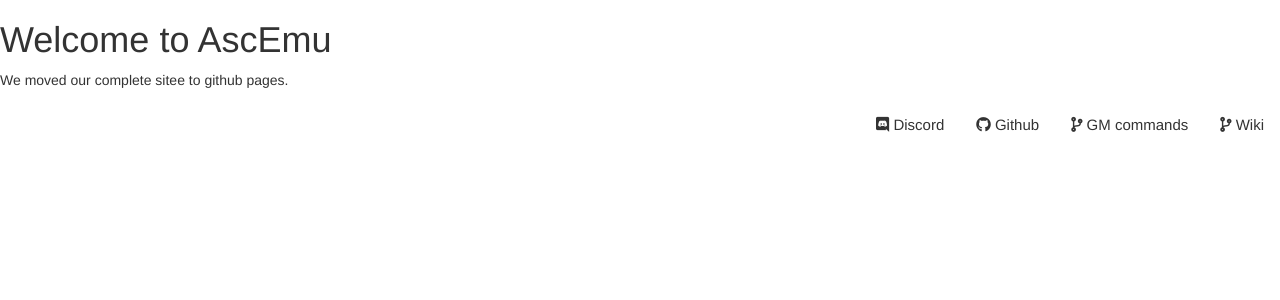
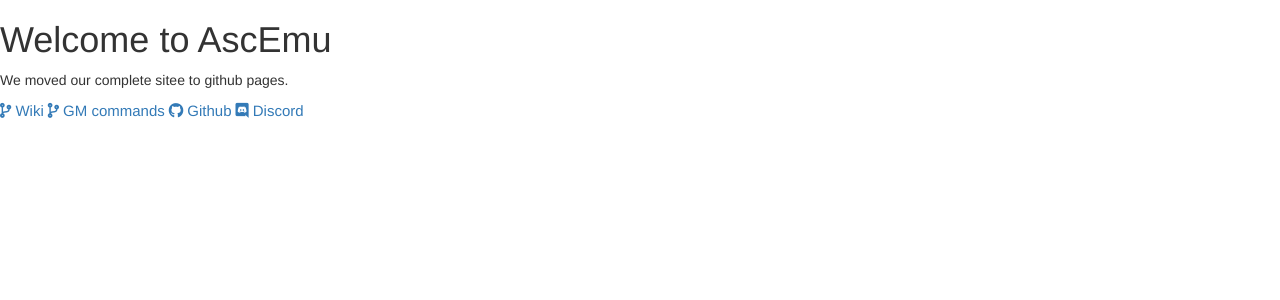
Before and after one commit to schnek/AEsite, a Jekyll site: the page built from index.md, in a window 1280 px wide. Shown: the top 300 px of the page. Built offline with Jekyll 4.4.1, drawn with Linux system fonts in a browser that asks for light colours; nearby versions of some CDN libraries; a script that is not in the unit is left out.

Commit message:
Update default.html

```diff
--- a/_layouts/default.html
+++ b/_layouts/default.html
@@ -18,11 +18,6 @@
 
     <style>
         .topnav a {
-          float: right;
-          color: #333;
-          text-align: center;
-          padding: 14px 16px;
-          text-decoration: none;
           font-size: 15px;
         }
     </style>
@@ -30,8 +25,8 @@
 <body>
     <div class="wrapper">
         <div id="content">
-        {{ content }}
             <div class="topnav">
+                {{ content }}
                 <a target="_blank" href="https://ascemu.github.io/Wiki"><i class="fas fa-code-branch"></i> Wiki</a>
                 <a target="_blank" href="https://ascemu.github.io/Wiki/docs/commands/commands"><i class="fas fa-code-branch"></i> GM commands</a>
                 <a target="_blank" href="https://github.com/AscEmu/AscEmu"><i class="fab fa-github"></i> Github</a>
```
